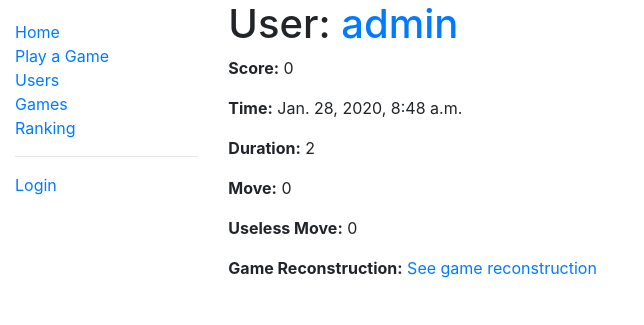
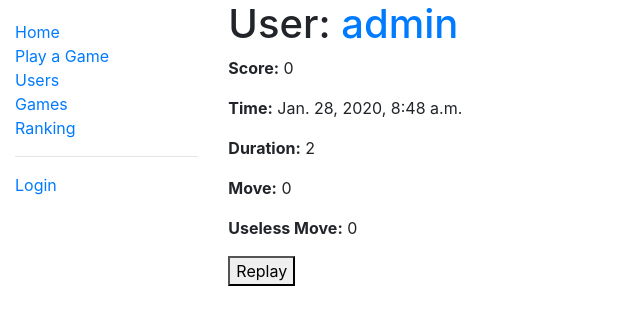
Before and after one commit to hysx54321/game_2048, a Django app: page /two_zero_four_eight/game/38 in a window 1280 px wide. Shown: the top 325 px of the page, without its empty margins (0-644 px from the left). Run offline with Django 3.2, Linux system fonts and the light colour scheme; data comes from the database, SQL or seed files in the repository; both versions use the stored data as it was after the commit; some libraries are stand-ins or nearby versions.

Commit message:
Moved game replayer

```diff
--- a/game/two_zero_four_eight/models.py
+++ b/game/two_zero_four_eight/models.py
@@ -98,11 +98,6 @@ class Game(models.Model):
         """Returns the url to access a particular instance of MyModelName."""
         return reverse('game-detail', args=[str(self.id)])
 
-    # Methods
-    def get_replay_url(self):
-        """Returns the url to access a particular instance of MyModelName."""
-        return reverse('game-replay', args=[str(self.id)])
-
     def __str__(self):
         """String for representing the MyModelName object (in Admin site etc.)."""
         return 'player: ' + str(self.player) + ' score: ' + str(self.score) + ' time: ' + str(self.started_at)
--- a/game/two_zero_four_eight/templates/two_zero_four_eight/game_detail.html
+++ b/game/two_zero_four_eight/templates/two_zero_four_eight/game_detail.html
@@ -1,11 +1,131 @@
 {% extends "base_generic.html" %}
 
+{% block additional_css %}
+<link rel="stylesheet" href="{% static 'css/game.css' %}">
+{% endblock %}
+
+{% block head_script %}
+<script>
+  window.console = window.console || function (t) { };
+</script>
+<script>
+  if (document.location.search.match(/type=embed/gi)) {
+    window.parent.postMessage("resize", "*");
+  }
+</script>
+{% endblock %}
+{% block react %} {% include "base_react.html" %} {% endblock %}
+
 {% block content %}
-  <h1>User: <a href = '{{game.player.get_absolute_url}}'>{{ game.player }} </a></h1>
-  <p><strong>Score:</strong> {{ game.score }}</p>
-  <p><strong>Time:</strong> {{ game.started_at }}</p>
-  <p><strong>Duration:</strong> {{ game.duration_second }}</p>
-  <p><strong>Move:</strong> {{ game.move }}</p>
-  <p><strong>Useless Move:</strong> {{ game.useless_move }}</p>
-  <p><strong>Game Reconstruction:</strong> <a href="{{ game.get_replay_url }}">See game reconstruction</a></p>
+<h1>User: <a href='{{game.player.get_absolute_url}}'>{{ game.player }} </a></h1>
+<p><strong>Score:</strong> {{ game.score }}</p>
+<p><strong>Time:</strong> {{ game.started_at }}</p>
+<p><strong>Duration:</strong> {{ game.duration_second }}</p>
+<p><strong>Move:</strong> {{ game.move }}</p>
+<p><strong>Useless Move:</strong> {{ game.useless_move }}</p>
+<div id="replay"></div>
 {% endblock %}
+
+{% block script %}
+<script id="rendered-js" type="text/babel">
+  class Board extends React.Component {
+    constructor(props) {
+      super(props);
+      this.size = props.size;
+    }
+
+    renderRow(i) {
+      const row = Array(this.size).fill(0).map((item, index) =>
+        <button className="square" key={i + ',' + index}>{this.props.board[i][index] == 0 ? null : this.props.board[i][index]}</button>
+      );
+      return <div className="board-row" key={'row' + i}>{row}</div>;
+    }
+
+    render() {
+      const rows = Array(this.size).fill(0).map((item, index) =>
+        this.renderRow(index)
+      );
+      return <div>{rows}</div>;
+    }
+  }
+
+  class Replayer extends React.Component {
+    constructor(props) {
+      super(props);
+      this.size = 4;
+      this.state = {
+        move: 0,
+        show: false
+      };
+      this.handleKeyDown = this.handleKeyDown.bind(this);
+      this.direction = {
+        1: "Up",
+        2: "Down",
+        3: "Left",
+        4: "Right"
+      };
+      this.history = JSON.parse(props.history);
+      this.score = this.history[this.history.length - 1].score;
+      this.move = this.history.length - 1;
+      this.handleChange = this.handleChange.bind(this);
+      this.handleClick = this.handleClick.bind(this);
+    }
+
+    handleClick() {
+      this.setState({show: !this.state.show});
+    }
+
+    handleKeyDown(e) {
+      var key = e.key;
+      switch (key) {
+        case "ArrowLeft":
+          this.jumpTo(this.state.move - 1);
+          // code for "left arrow" key press.
+          break;
+        case "ArrowRight":
+          this.jumpTo(this.state.move + 1);
+          // code for "right arrow" key press.
+          break;
+        default:
+          return; // Quit when this doesn't handle the key event.
+      }
+    }
+
+    handleChange(e) {
+      console.log(e.target.value);
+      const input = parseInt(e.target.value);
+      if (Number.isNaN(input)) {
+        return '';
+      }
+      this.jumpTo(input);
+    }
+
+    jumpTo(move) {
+      if (move < 0 || move >= this.history.length) return;
+      this.setState({
+        move: move
+      });
+    }
+
+    render() {
+      if (!this.state.show) return <button onClick={this.handleClick}>{this.state.show ? "Hide" : "Replay"}</button>;
+      const current = this.history[this.state.move];
+      const nextMove = this.state.move == this.history.length - 1 ? "No More" : this.direction[this.history[this.state.move + 1].previousMove];
+      return (
+        <div className="game" onKeyDown={this.handleKeyDown} tabIndex="888" key='game'>
+          <div className="game-board"><Board board={current.board} size={this.size} /></div>
+          <ul className="game-info">
+            <li>{"Score : " + current.score + " / " + this.score}</li>
+            <li>Move : <input style={ { width: (this.state.move.toString().length * 12).toString() + "px" } } value={this.state.move} onChange={this.handleChange} /> / {this.move}</li>
+            <li>{"Next Move : " + nextMove}</li>
+          </ul>
+        </div>
+      )
+    }
+  }
+  // ========================================
+
+  ReactDOM.render(<Replayer history='{{game.game_reconstruction}}' />, document.getElementById("replay"));
+//# sourceURL=pen.js
+</script>
+{% endblock %}
--- a/game/two_zero_four_eight/templates/two_zero_four_eight/user_game_list.html
+++ b/game/two_zero_four_eight/templates/two_zero_four_eight/user_game_list.html
@@ -9,9 +9,9 @@
         <th>Score</th>
         <th>Move</th>
         <th>Useless Move</th>
-        <th>Reconstruction</th>
         <th>Duration</th>
         <th>2048 Time</th>
+        <th>Detail</th>
       </tr>
       {% for game in user_game_list %}
         <tr>
@@ -19,9 +19,9 @@
           <td>{{game.score}}</td>
           <td>{{game.move}}</td>
           <td>{{game.useless_move}}</td>
-          <td><a href="{{ game.get_absolute_url }}">See Reconstruction</a></td>
           <td>{{game.duration_second}}</td>
           <td>{{game.time_2048_second}}</td>
+          <td><a href="{{ game.get_absolute_url }}">See game detail</a></td>
         </tr>
       {% endfor %}
     </table>
--- a/game/two_zero_four_eight/urls.py
+++ b/game/two_zero_four_eight/urls.py
@@ -11,7 +11,6 @@ urlpatterns = [
     path('user/<int:user_id>/games', views.UserGameListView.as_view(), name='user-game'),
     path('games/', views.GameListView.as_view(), name='games'),
     path('game/<int:pk>', views.GameDetailView.as_view(), name='game-detail'),
-    path('game_replay/<int:game_id>', game_manager.replay_game, name='game-replay'),
     path('save_game/', game_manager.save_game, name='save-game'),
     path('play/', game_manager.play_game, name='play-game'),
     path('add_follow/', follow_manager.add_follow, name='add-follow'),
```
Also changed, not shown: game/two_zero_four_eight/templates/two_zero_four_eight/game_replayer.html (deleted, +0 -104 lines), game/db.sqlite3.
